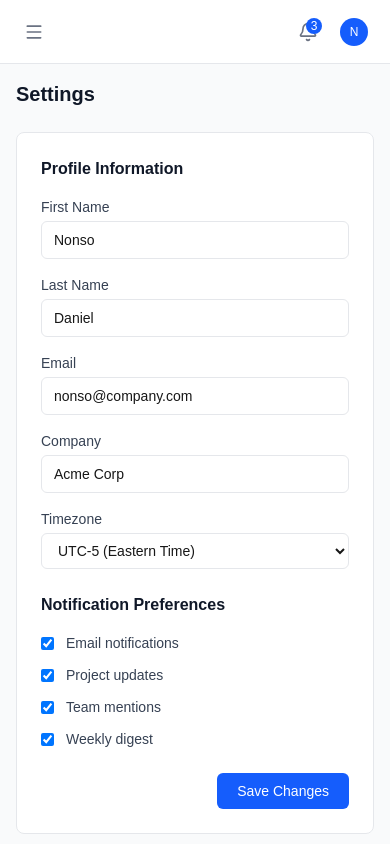
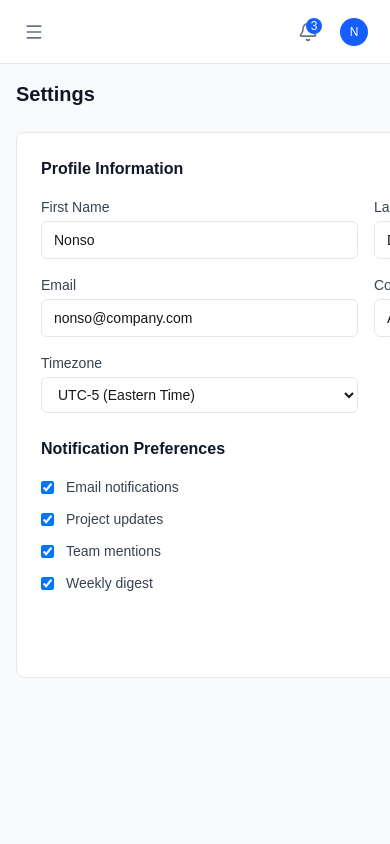
Before and after one commit to nonsodaniel/Pulseboard, a Next.js app: page /settings in a window 390 px wide. Built offline with nearby package versions, Linux system fonts and the light colour scheme.

Commit message:
bug: settings form overflows viewport on mobile

```diff
--- a/app/settings/page.tsx
+++ b/app/settings/page.tsx
@@ -4,11 +4,11 @@
 export default function SettingsPage() {
   return (
     <DashboardLayout breadcrumb="Settings">
-      <div className="max-w-3xl">
+      <div className="min-w-[700px]">
         <h1 className="text-xl font-bold text-gray-900 mb-6">Settings</h1>
         <div className="bg-white border border-gray-200 rounded-lg p-6">
           <h2 className="text-base font-semibold text-gray-900 mb-4">Profile Information</h2>
-          <div className="grid grid-cols-1 sm:grid-cols-2 gap-4">
+          <div className="grid grid-cols-2 gap-4">
             <div>
               <label className="block text-sm font-medium text-gray-700 mb-1">First Name</label>
               <input
```
